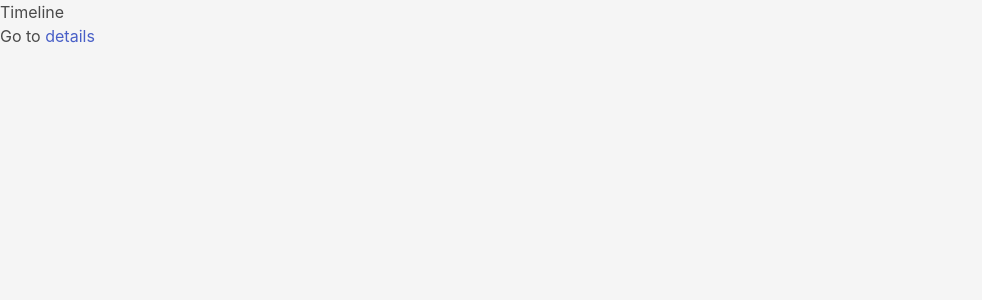
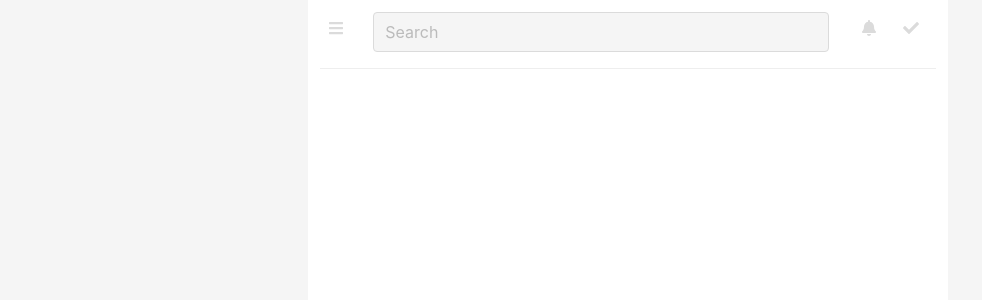
Before and after one commit to genkio/vue-better-practices, a Vue app: page / in a window 1280 px wide. Shown: the top 300 px of the page, without its empty margins (0-982 px from the left). Built offline with nearby package versions, Linux system fonts and the light colour scheme.

Commit message:
feature: implement timeline header ui

```diff
--- a/src/App.vue
+++ b/src/App.vue
@@ -1,14 +1,26 @@
 <template lang="html">
-  <div>
-    <router-view/>
+  <div class="columns">
+    <full-height-wrapper class="column is-6 is-offset-3">
+      <router-view/>
+    </full-height-wrapper>
   </div>
 </template>
 
 <script>
+import FullHeightWrapper from './components/common/FullHeightWrapper'
+
 export default {
-  name: 'App'
+  name: 'App',
+  components: {
+    FullHeightWrapper
+  }
 }
 </script>
 
-<style lang="css">
+<style lang="scss" scoped>
+@import './styles/main.scss';
+
+.column {
+  background: $white;
+}
 </style>
--- /dev/null
+++ b/src/components/common/FullHeightWrapper.vue
@@ -0,0 +1,19 @@
+<template lang="html">
+  <div class="wrapper">
+    <slot/>
+  </div>
+</template>
+
+<script>
+export default {
+  name: 'FullHeightWrapper'
+}
+</script>
+
+<style lang="scss" scoped>
+.wrapper {
+  position: absolute;
+  top: 0;
+  bottom: 0;
+}
+</style>
--- /dev/null
+++ b/src/components/header/HeaderWrapper.vue
@@ -0,0 +1,20 @@
+<template lang="html">
+  <div class="wrapper">
+    <div class="columns">
+      <slot/>
+    </div>
+  </div>
+</template>
+
+<script>
+export default {
+  name: 'HeaderWrapper'
+}
+</script>
+
+<style lang="scss" scoped>
+.wrapper {
+  padding-bottom: 1rem;
+  border-bottom: 1px solid #eee;
+}
+</style>
--- /dev/null
+++ b/src/components/header/NotificationToggle.vue
@@ -0,0 +1,16 @@
+<template lang="html">
+  <a href="#">
+    <span class="icon is-medium has-text-grey-lighter">
+      <i class="fas fa-bell"></i>
+    </span>
+  </a>
+</template>
+
+<script>
+export default {
+  name: 'NotificationToggle'
+}
+</script>
+
+<style lang="css">
+</style>
--- /dev/null
+++ b/src/components/header/SearchForm.vue
@@ -0,0 +1,30 @@
+<template lang="html">
+  <form>
+    <div class="control">
+      <input class="input" type="text" :placeholder="placeholder">
+    </div>
+  </form>
+</template>
+
+<script>
+export default {
+  name: 'SearchForm',
+  props: {
+    placeholder: {
+      type: String,
+      required: false,
+      default: () => ''
+    }
+  }
+}
+</script>
+
+<style lang="scss" scoped>
+@import '../../styles/main.scss';
+
+input.input {
+  background-color: $white-ter;
+  border-radius: 4px;
+  box-shadow: 0 0;
+}
+</style>
--- /dev/null
+++ b/src/components/header/SidebarMenuToggle.vue
@@ -0,0 +1,16 @@
+<template lang="html">
+  <a href="#">
+    <span class="icon is-medium has-text-grey-lighter">
+      <i class="fas fa-bars"></i>
+    </span>
+  </a>
+</template>
+
+<script>
+export default {
+  name: 'SidebarMenuToggle'
+}
+</script>
+
+<style lang="css">
+</style>
--- /dev/null
+++ b/src/components/header/TimelineHeader.vue
@@ -0,0 +1,38 @@
+<template lang="html">
+  <header-wrapper>
+    <div class="column is-1">
+      <sidebar-menu-toggle/>
+    </div>
+    <div class="column is-9">
+      <search-form placeholder="Search"/>
+    </div>
+    <div class="column is-1">
+      <notification-toggle/>
+    </div>
+    <div class="column is-1 pl-0">
+      <todo-list-toggle/>
+    </div>
+  </header-wrapper>
+</template>
+
+<script>
+import HeaderWrapper from './HeaderWrapper'
+import SearchForm from './SearchForm'
+import SidebarMenuToggle from './SidebarMenuToggle'
+import NotificationToggle from './NotificationToggle'
+import TodoListToggle from './TodoListToggle'
+
+export default {
+  name: 'TimelineHeader',
+  components: {
+    HeaderWrapper,
+    SearchForm,
+    SidebarMenuToggle,
+    NotificationToggle,
+    TodoListToggle
+  }
+}
+</script>
+
+<style lang="css">
+</style>
--- /dev/null
+++ b/src/components/header/TodoListToggle.vue
@@ -0,0 +1,16 @@
+<template lang="html">
+  <a href="#">
+    <span class="icon is-medium has-text-grey-lighter">
+      <i class="fas fa-check"></i>
+    </span>
+  </a>
+</template>
+
+<script>
+export default {
+  name: 'TodoListToggle'
+}
+</script>
+
+<style lang="css">
+</style>
--- a/src/pages/Timeline.vue
+++ b/src/pages/Timeline.vue
@@ -1,15 +1,17 @@
 <template lang="html">
   <div>
-    <h2>Timeline</h2>
-    <p>
-      Go to <router-link to="/items/1">details</router-link>
-    </p>
+    <timeline-header/>
   </div>
 </template>
 
 <script>
+import TimelineHeader from '../components/header/TimelineHeader'
+
 export default {
-  name: 'Timeline'
+  name: 'Timeline',
+  components: {
+    TimelineHeader
+  }
 }
 </script>
 
--- a/src/styles/main.scss
+++ b/src/styles/main.scss
@@ -2,3 +2,4 @@
 
 @import "./variables.scss";
 @import "../../node_modules/bulma/bulma.sass";
+@import "./utils.scss";
--- /dev/null
+++ b/src/styles/utils.scss
@@ -0,0 +1,6 @@
+/**
+* Spacing utilities
+*/
+.pl-0 {
+  padding-left: 0;
+}
```
